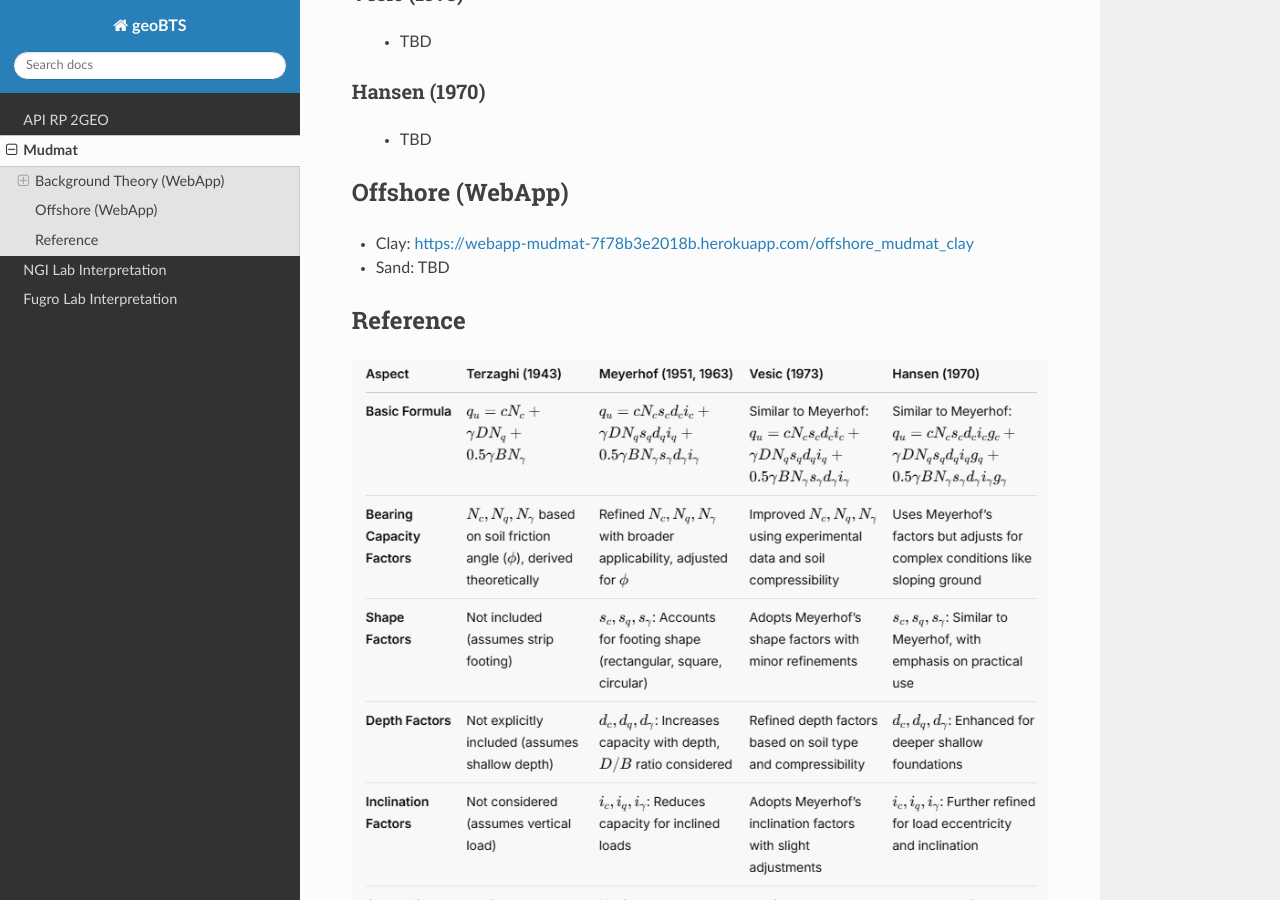
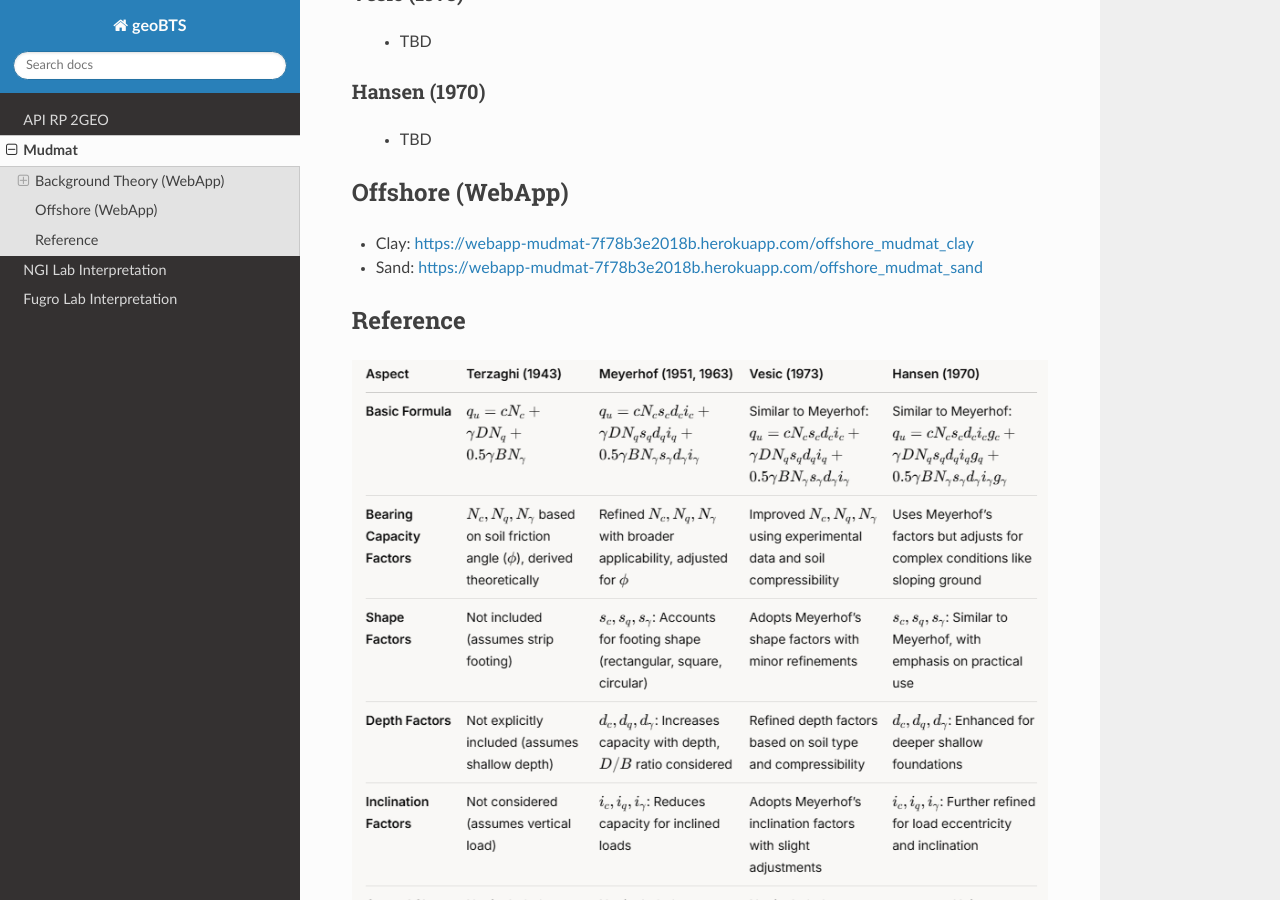
Before and after one commit to jungsohn/geoBTS, a Sphinx documentation site: the page built from docs/source/Mudmat.rst, in a window 1280 px wide and 900 px high, scrolled down 552 px. Built offline with Sphinx 7.4.7 and the Read the Docs theme 3.1.0, drawn with Linux system fonts in a browser that asks for light colours.

Commit message:
Update Mudmat.rst

```diff
--- a/docs/source/Mudmat.rst
+++ b/docs/source/Mudmat.rst
@@ -36,7 +36,7 @@ Offshore (WebApp)
 
 - Clay: https://webapp-mudmat-7f78b3e2018b.herokuapp.com/offshore_mudmat_clay
 
-- Sand: TBD
+- Sand: https://webapp-mudmat-7f78b3e2018b.herokuapp.com/offshore_mudmat_sand
 
 Reference
 -----------
```
